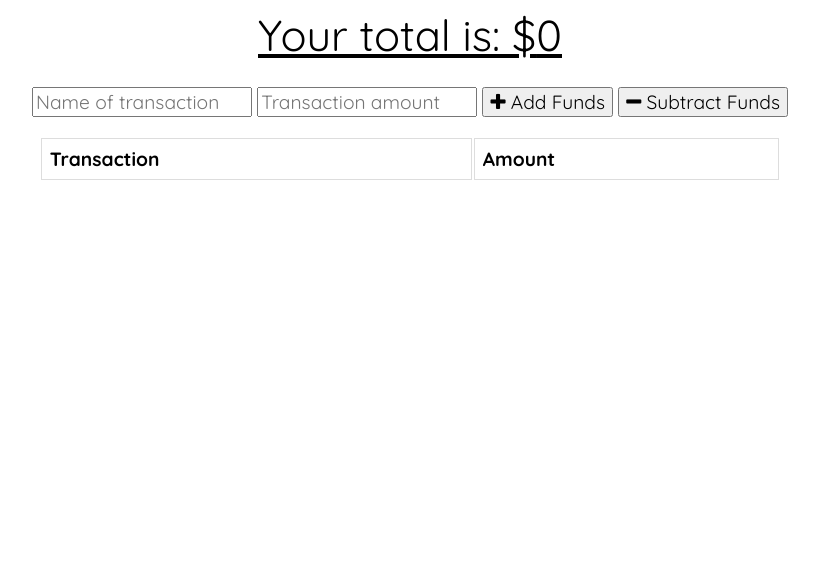
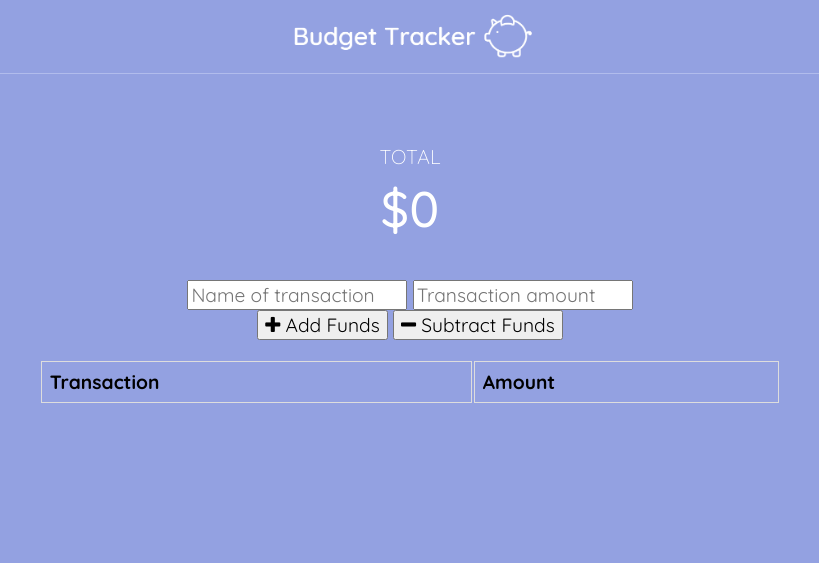
Before and after one commit to jkaho/budget-tracker, a website: page public/index.html in a window 1280 px wide. Shown: the whole page, without its empty margins (230-1049 px from the left). Drawn offline with nearby package versions, Linux system fonts and the light colour scheme; no server answers.

Commit message:
Add logo and style background

```diff
--- a/public/index.html
+++ b/public/index.html
@@ -15,14 +15,20 @@
   <title>Budget Tracker</title>
 </head>
 <body>
+  <nav>
+    <img id="logo-img" src="images/logo.png" alt="Budget Tracker logo" width="250px">
+  </nav>
   <div class="wrapper">
     <div class="total">
-      <div class="total">Your total is: $<span id="total">0</span></div>
+      <div class="total">
+        <span id="total-heading">TOTAL</span><br>
+        $<span id="total">0</span>
+      </div>
     </div>
 
     <div class="form">
       <input type="text" id="t-name" placeholder="Name of transaction" />
-      <input type="number" min="0" id="t-amount" placeholder="Transaction amount" />
+      <input type="number" min="0" id="t-amount" placeholder="Transaction amount" /><br>
       <button id="add-btn"><i class="fa fa-plus buttons"></i> Add Funds</button>
       <button id="sub-btn"><i class="fa fa-minus"></i> Subtract Funds</button>
       <p class="error"></p>
--- a/public/service-worker.js
+++ b/public/service-worker.js
@@ -8,8 +8,8 @@ const FILES_TO_CACHE = [
     '/db.js',
     '/index.js',
     '/manifest.webmanifest',
-    '/icons/icon-192x192.png',
-    '/icons/icon-512x512.png',
+    '/images/icons/icon-192x192.png',
+    '/images/icons/icon-512x512.png',
   ];
 
 
--- a/public/style.css
+++ b/public/style.css
@@ -1,10 +1,27 @@
 body {
   font-size: 120%;
-  font-family: 'Quicksand', sans-serif;}
+  font-family: 'Quicksand', sans-serif;
+  background: #93A1E1;
+  margin: 0;
+  padding: 0;
+  width: 100%;
+  height: 100%;
+}
 
 button, input {
   font-size: 100%;
-  font-family: 'Quicksand', sans-serif;}
+  font-family: 'Quicksand', sans-serif;
+}
+
+nav {
+    width: 100%;
+    border-bottom: solid 1px #b1bcec;
+}
+
+#logo-img {
+    display: block;
+    margin: 10px auto;
+}
 
 table {
   width: 100%;
@@ -25,14 +42,26 @@ tr:nth-child(even) {
 }
 
 .wrapper {
-  margin: 0 auto;
+  margin: 40px auto;
   max-width: 825px;
   text-align: center;
 }
 
 .total {
-  font-size: 150%;
-  text-decoration: underline;
+  color: white;
+  font-size: 50px;
+  margin-bottom: 40px;
+  font-weight: 500;
+}
+
+#total-heading {
+  font-size: 20px;
+  font-weight: 300;
+}
+
+#total {
+  font-size: 50px;
+  font-weight: 500;
 }
 
 .form {
```
Also changed, not shown: public/images/icons/icon-192x192.png (renamed from public/icons/icon-192x192.png), public/images/icons/icon-512x512.png (renamed from public/icons/icon-512x512.png), public/images/logo.png (added), public/manifest.webmanifest.
